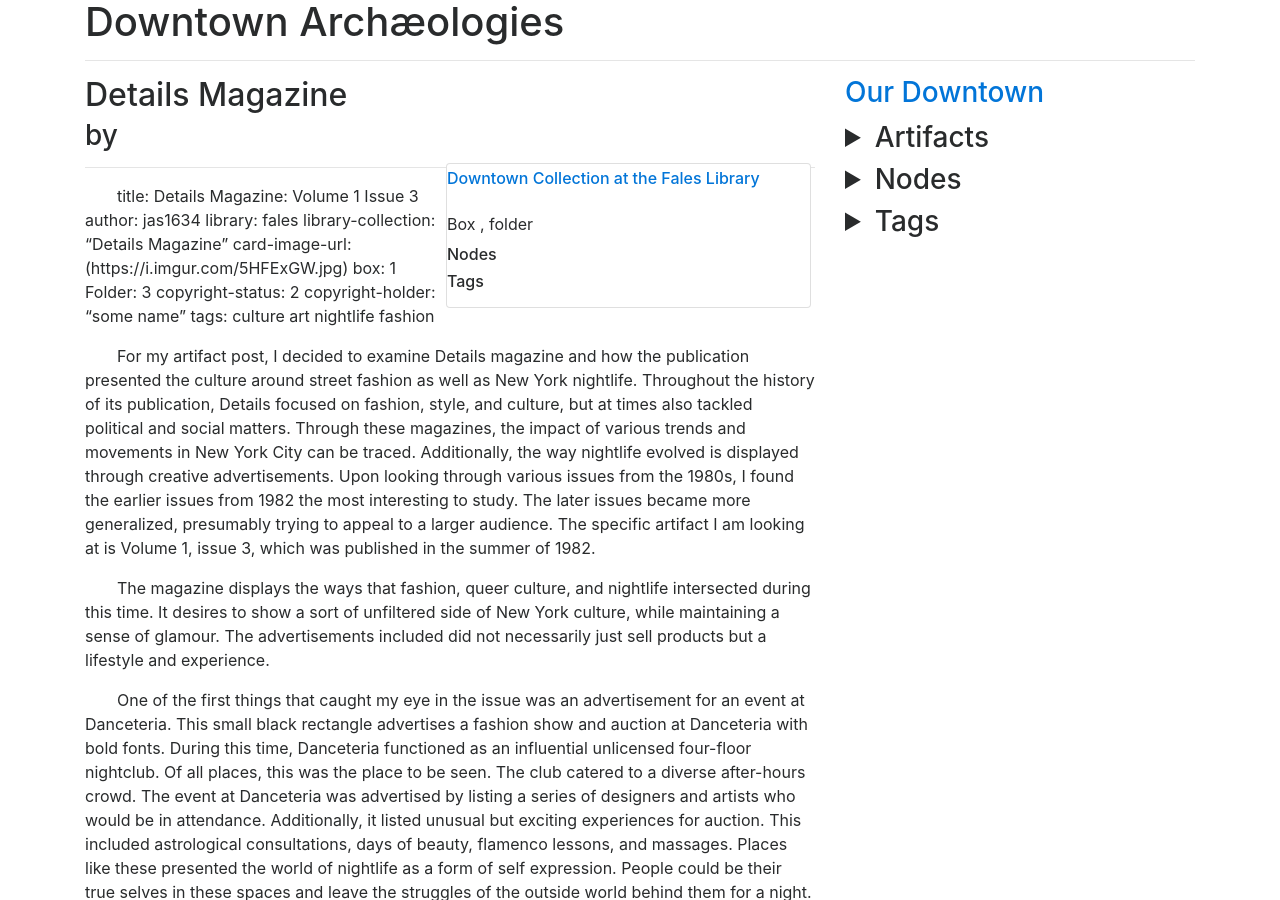
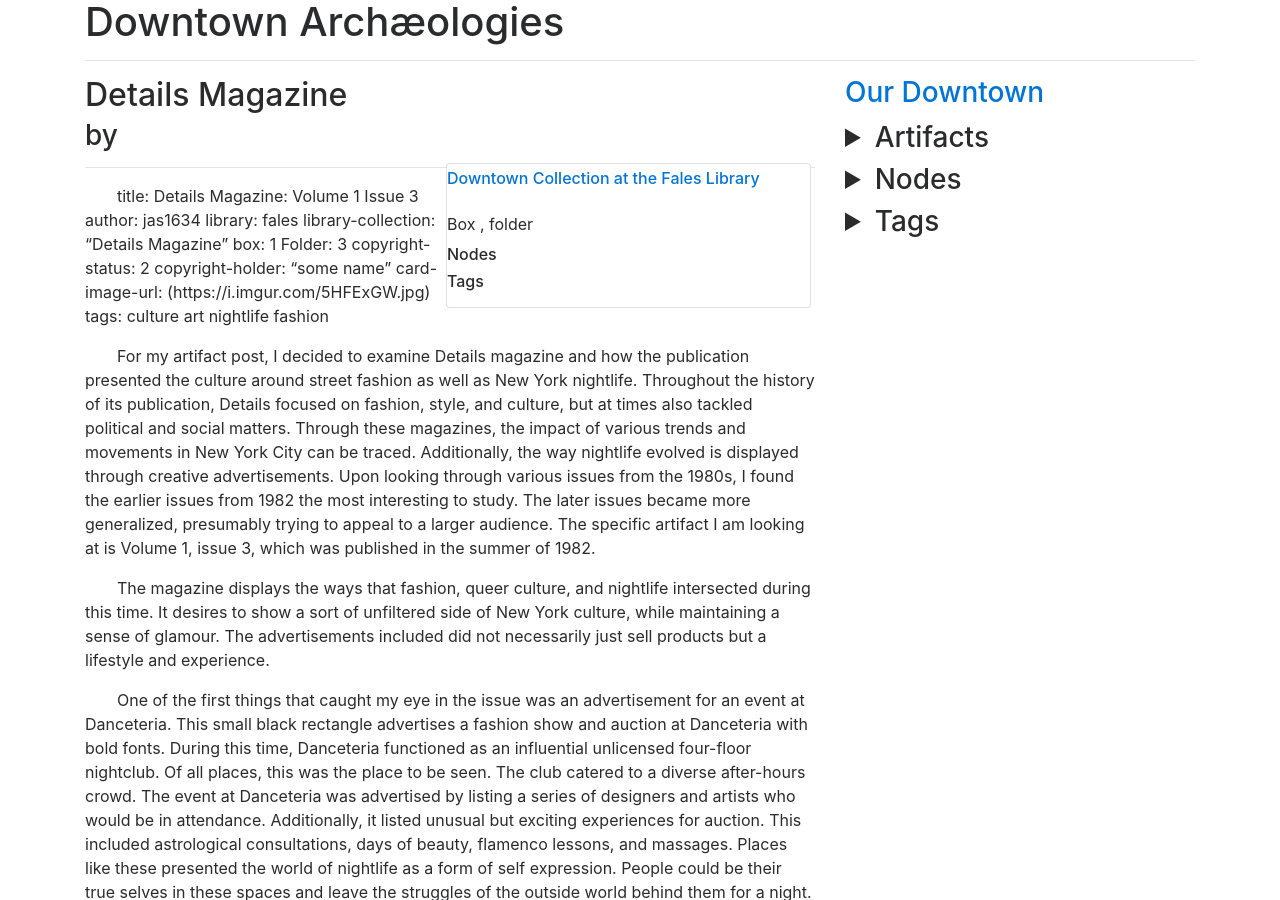
Before and after one commit to nyscapes/downtown-archaeologies, a Jekyll site: the page built from _artifacts/Details-Magazine.md, in a window 1280 px wide and 900 px high. Built offline with Jekyll 4.4.1, drawn with Linux system fonts in a browser that asks for light colours; nearby versions of some CDN libraries.

Commit message:
Metadata fix

```diff
--- a/_artifacts/Details-Magazine.md
+++ b/_artifacts/Details-Magazine.md
@@ -3,12 +3,12 @@ title: Details Magazine: Volume 1 Issue 3
 author: jas1634
 library: fales
 library-collection: "Details Magazine"
-card-image-url:
-(https://i.imgur.com/5HFExGW.jpg)
 box: 1
 Folder: 3
 copyright-status: 2
 copyright-holder: "some name"
+card-image-url:
+(https://i.imgur.com/5HFExGW.jpg)
 tags: culture art nightlife fashion
 
 
```
